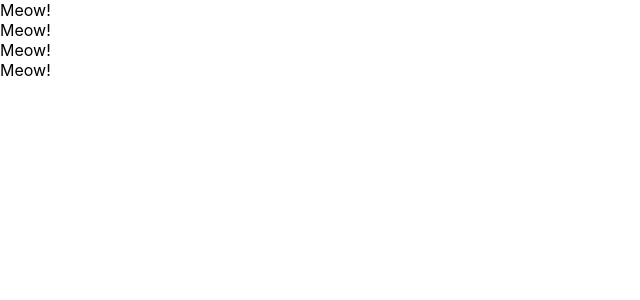
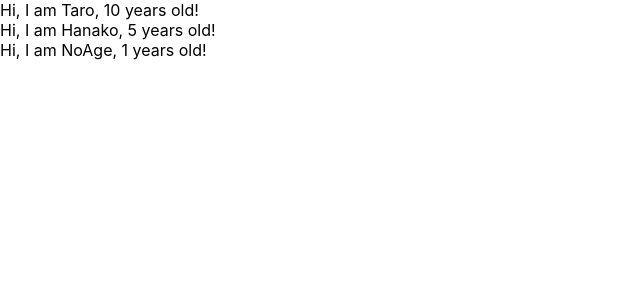
Before and after one commit to ururunya/udemy-react-redux-crud-application, a React (Create React App) app: page / in a window 1280 px wide. Shown: the top 300 px of the page, without its empty margins (0-640 px from the left). Built offline with nearby package versions, Linux system fonts and the light colour scheme.

Commit message:
learn props of component

```diff
--- a/src/App.js
+++ b/src/App.js
@@ -1,27 +1,30 @@
 import React from 'react';
 
-// function App() {
-//   return (
-//     <React.Fragment>
-//       <label htmlFor="bar">bar</label>
-//       <input type="text" onChange={() => {console.log('I am clicked')}} />
-//     </React.Fragment>
-//   );
-// }
-
 function App() {
+  const profiles = [
+    { name: "Taro", age: 10 },
+    { name: "Hanako", age: 5 },
+    { name: "NoAge" }
+  ];
   return (
     <div>
-      <Cat />
-      <Cat />
-      <Cat />
-      <Cat />
+      {
+        profiles.map((v, i) => {
+          return <User name={v.name} age={v.age} key={i} />
+        })
+      }
+      {/* <User name={"Taro"} age={10} />
+      <User name={"Hanako"} age={5} /> */}
     </div>
   );
 }
 
-function Cat() {
-  return <div>Meow!</div>;
+function User(props) {
+  return <div>Hi, I am {props.name}, {props.age} years old!</div>;
 }
 
+User.defaultProps = {
+  age: 1
+};
+
 export default App;
```
